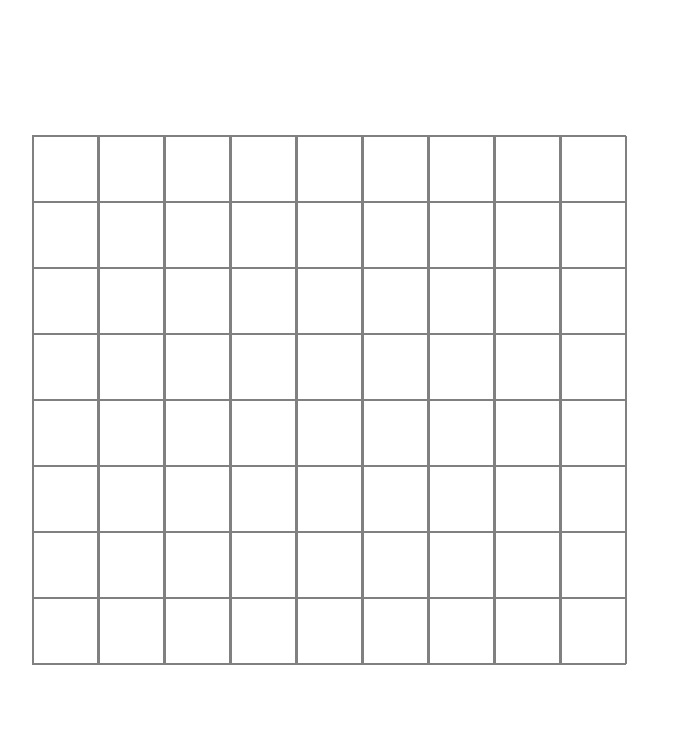
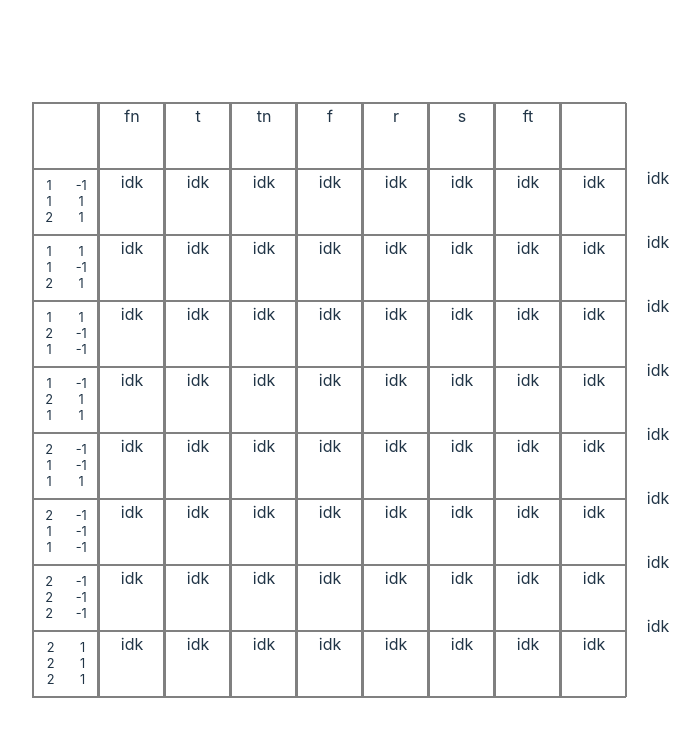
Before and after one commit to Peleton-011/alchemy-labs-solver, a React (Vite) app: page / in a window 1280 px wide. Shown: the top 736 px of the page, without its empty margins (279-979 px from the left). Built offline with nearby package versions, Linux system fonts and the light colour scheme.

Commit message:
Add content to the board

```diff
--- a/src/App.css
+++ b/src/App.css
@@ -18,6 +18,20 @@
 	width: 100%;
 	border: 1px grey solid;
 }
+
+.matrix {
+	display: flex;
+	justify-content: space-around;
+    align-items: center;
+    font-size: 0.8rem;
+    line-height: 1rem;
+}
+
+.cell .matrix > div {
+	width: auto;
+	height: 100%;
+}
+
 
 .column:last-child {
 	border: none;
--- a/src/Board.jsx
+++ b/src/Board.jsx
@@ -1,11 +1,24 @@
 import React from "react";
 import Column from "./Column";
+import { useState } from "react";
 
 const Board = ({ alchemicals }) => {
 	console.log(alchemicals);
 	const len = alchemicals.names.length;
 	const names = alchemicals.names;
 	const numAlchemicals = alchemicals.nums;
+
+	const emptyContent = [];
+	for (let i = 0; i < len; i++) {
+		const col = [];
+		for (let j = 0; j < len; j++) {
+			col.push([]);
+		}
+		emptyContent.push(col);
+	}
+
+	const [contents, setContents] = useState(emptyContent);
+
 	return (
 		<div className="board">
 			{(() => {
@@ -14,13 +27,16 @@ const Board = ({ alchemicals }) => {
 					cols.push(
 						<Column
 							key={i}
+                            col = {i}
 							len={len}
-							names={names}
-							numAlchemicals={numAlchemicals}
+							name={names[i]}
+							contents={
+								i === 0 ? numAlchemicals : i === len + 1 ? emptyContent[0] :  contents[i - 1]
+							}
 						/>
 					);
 				}
-                return cols
+				return cols;
 			})()}
 		</div>
 	);
--- a/src/Cell.jsx
+++ b/src/Cell.jsx
@@ -1,7 +1,26 @@
 import React from "react";
 
 const Cell = ({ col, row, content }) => {
-	return <div className="cell"></div>;
+	if (col === 0 && row !== 0)
+		return (
+			<div className="cell matrix">
+				<div>
+					<div>{content.red.size}</div>
+					<div>{content.green.size}</div>
+					<div>{content.blue.size}</div>
+				</div>
+				<div>
+					<div>{content.red.sign}</div>
+					<div>{content.green.sign}</div>
+					<div>{content.blue.sign}</div>
+				</div>
+			</div>
+		);
+	return (
+		<div className="cell">
+			{typeof content !== "object" ? content : "idk"}
+		</div>
+	);
 };
 
 export default Cell;
--- a/src/Column.jsx
+++ b/src/Column.jsx
@@ -1,17 +1,17 @@
 import React from "react";
 import Cell from "./Cell";
 
-const Column = ({ key: i, len, names, numAlchemicals }) => {
+const Column = ({ col: i, len, name, contents }) => {
 	return (
 		<div
-			key={i === 0 ? "alchemicals" : i === len + 1 ? "pad" : names[i - 1]}
+			key={i === 0 ? "alchemicals" : i === len + 1 ? "pad" : name}
 			className="column"
 		>
 			{(() => {
 				const cells = [];
-				for (let j = 0; j < len; j++) {
+				for (let j = 0; j < len + 1; j++) {
 					cells.push(
-						<Cell col={i} row={j} content={numAlchemicals[j - 1]} />
+						<Cell col={i} row={j} content={j === 0 && i !== 0 ? name : contents[j - 1]} />
 					);
 				}
                 return cells;
```
